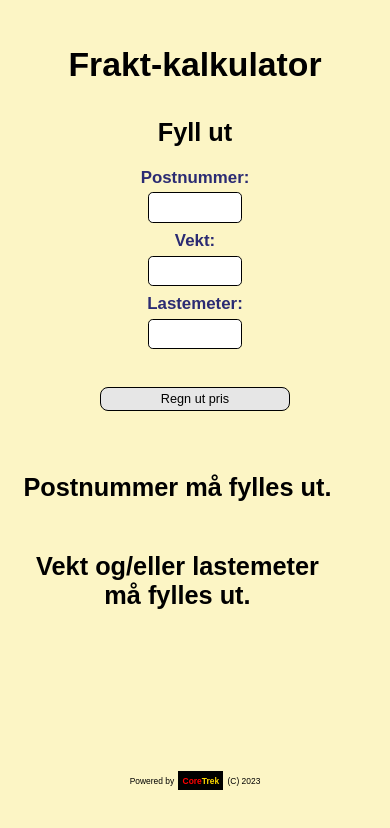
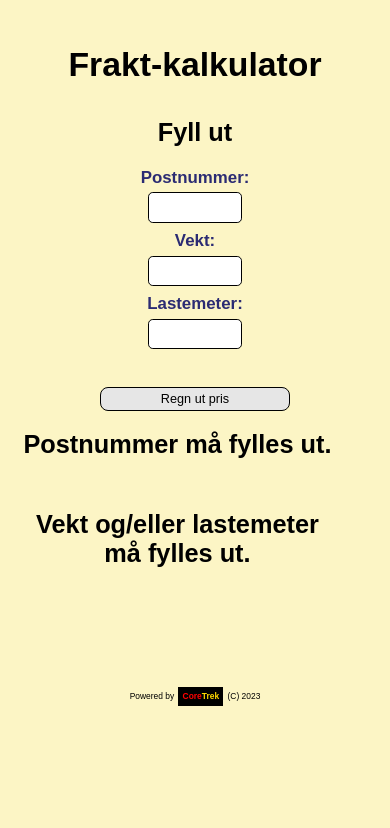
Before and after one commit to christian-kodehode/fraktkalk-v1, a website: page index.html in a window 390 px wide. Drawn offline with nearby package versions, Linux system fonts and the light colour scheme.

Commit message:
Update mq-mobile.css

```diff
--- a/css/mq-mobile.css
+++ b/css/mq-mobile.css
@@ -7,7 +7,7 @@
   :root {
     /* --- SECTION HEIGTHS --- */
     --sec-h-head: 10vh;
-    --sec-h-form: 80vh;
+    --sec-h-form: 70vh;
     --sec-h-foot: 5vh;
 
     /* --- ELEMENT SIZES --- */
```
